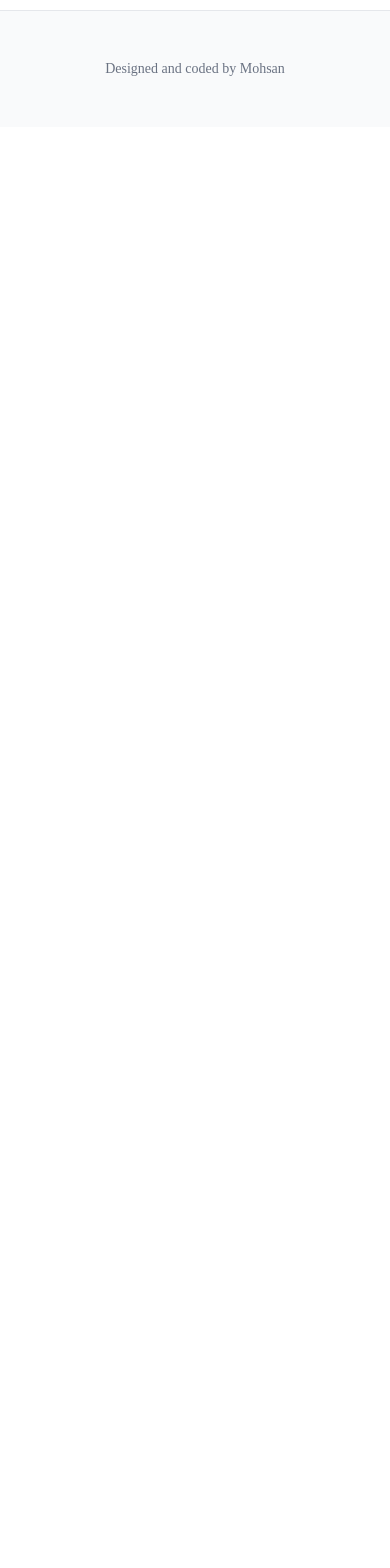
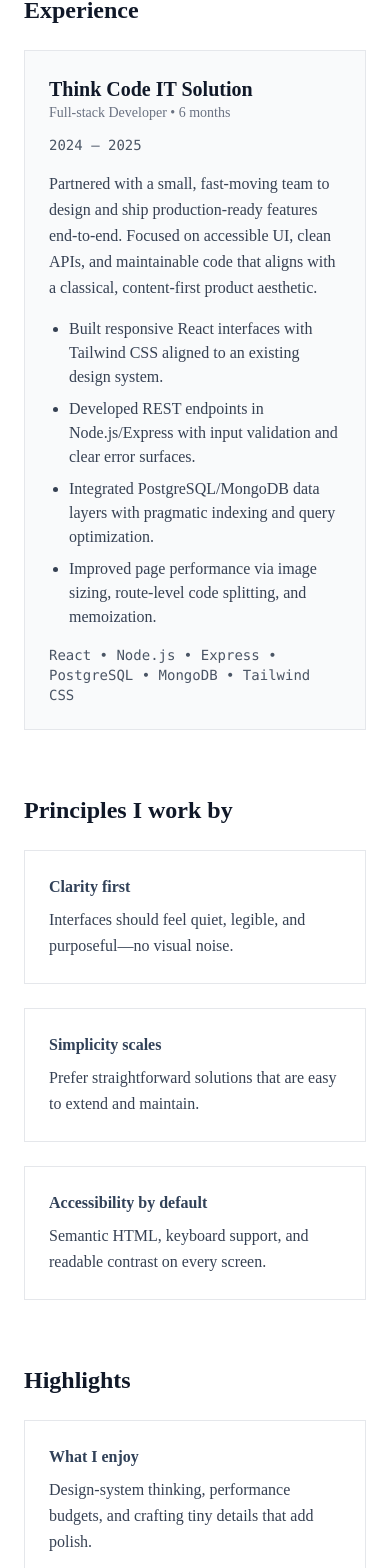
Before and after one commit to Ch-Mohsan/myProfile, a React (Vite) app in the folder frontend/: page /about in a window 390 px wide. Shown: the part 1035-2603 px from the top of the page. Before the commit the page ends 1162 px from the top, so only its background shows below. Built offline with nearby package versions, Linux system fonts and the light colour scheme; a web font is replaced by a local one.

Commit message:
feat(about): add Think Code IT Solution experience, principles, highlights; classical responsive UI

```diff
--- a/frontend/src/pages/About.jsx
+++ b/frontend/src/pages/About.jsx
@@ -6,7 +6,7 @@ function About() {
       <div className="max-w-4xl mx-auto px-6">
         <div className="grid md:grid-cols-[200px_1fr] gap-12 items-start">
           <div className="w-48 h-64 bg-gray-200 border border-gray-300 flex items-center justify-center text-sm text-gray-500">
-            <img src="/mockups/me.jpg" alt="Profile" />
+            <img src="/mockups/me.jpg" alt="Profile portrait" />
           </div>
           <div>
             <h3 className="text-3xl font-semibold text-gray-900 mb-6">Hello there.</h3>
@@ -28,6 +28,67 @@ function About() {
             </div>
           </div>
         </div>
+
+        {/* Experience */}
+        <div className="mt-16">
+          <h3 className="text-2xl font-semibold text-gray-900 mb-6">Experience</h3>
+          <article className="bg-gray-50 border border-gray-200 p-6 md:p-8">
+            <div className="flex flex-col md:flex-row md:items-center md:justify-between gap-3 mb-4">
+              <div>
+                <h4 className="text-xl font-semibold text-gray-900">Think Code IT Solution</h4>
+                <p className="text-sm text-gray-500">Full‑stack Developer • 6 months</p>
+              </div>
+              <div className="text-sm text-gray-600 font-mono">2024 — 2025</div>
+            </div>
+            <p className="text-gray-700 leading-relaxed mb-4">
+              Partnered with a small, fast-moving team to design and ship production-ready features end‑to‑end. Focused on
+              accessible UI, clean APIs, and maintainable code that aligns with a classical, content‑first product aesthetic.
+            </p>
+            <ul className="list-disc pl-5 space-y-2 text-gray-700">
+              <li>Built responsive React interfaces with Tailwind CSS aligned to an existing design system.</li>
+              <li>Developed REST endpoints in Node.js/Express with input validation and clear error surfaces.</li>
+              <li>Integrated PostgreSQL/MongoDB data layers with pragmatic indexing and query optimization.</li>
+              <li>Improved page performance via image sizing, route‑level code splitting, and memoization.</li>
+            </ul>
+            <div className="mt-4 text-sm text-gray-600 font-mono">
+              React • Node.js • Express • PostgreSQL • MongoDB • Tailwind CSS
+            </div>
+          </article>
+        </div>
+
+        {/* Principles */}
+        <div className="mt-16">
+          <h3 className="text-2xl font-semibold text-gray-900 mb-6">Principles I work by</h3>
+          <div className="grid md:grid-cols-3 gap-6">
+            <div className="border border-gray-200 p-6 bg-white">
+              <h4 className="font-semibold text-slate-700 mb-2">Clarity first</h4>
+              <p className="text-gray-700 leading-relaxed">Interfaces should feel quiet, legible, and purposeful—no visual noise.</p>
+            </div>
+            <div className="border border-gray-200 p-6 bg-white">
+              <h4 className="font-semibold text-slate-700 mb-2">Simplicity scales</h4>
+              <p className="text-gray-700 leading-relaxed">Prefer straightforward solutions that are easy to extend and maintain.</p>
+            </div>
+            <div className="border border-gray-200 p-6 bg-white">
+              <h4 className="font-semibold text-slate-700 mb-2">Accessibility by default</h4>
+              <p className="text-gray-700 leading-relaxed">Semantic HTML, keyboard support, and readable contrast on every screen.</p>
+            </div>
+          </div>
+        </div>
+
+        {/* Highlights */}
+        <div className="mt-16">
+          <h3 className="text-2xl font-semibold text-gray-900 mb-6">Highlights</h3>
+          <div className="grid md:grid-cols-2 gap-6">
+            <div className="border border-gray-200 p-6 bg-white">
+              <h4 className="font-semibold text-slate-700 mb-2">What I enjoy</h4>
+              <p className="text-gray-700 leading-relaxed">Design‑system thinking, performance budgets, and crafting tiny details that add polish.</p>
+            </div>
+            <div className="border border-gray-200 p-6 bg-white">
+              <h4 className="font-semibold text-slate-700 mb-2">Currently exploring</h4>
+              <p className="text-gray-700 leading-relaxed">Server components, edge‑rendered patterns, and AI‑assisted developer tools.</p>
+            </div>
+          </div>
+        </div>
       </div>
     </section>
   );
```
